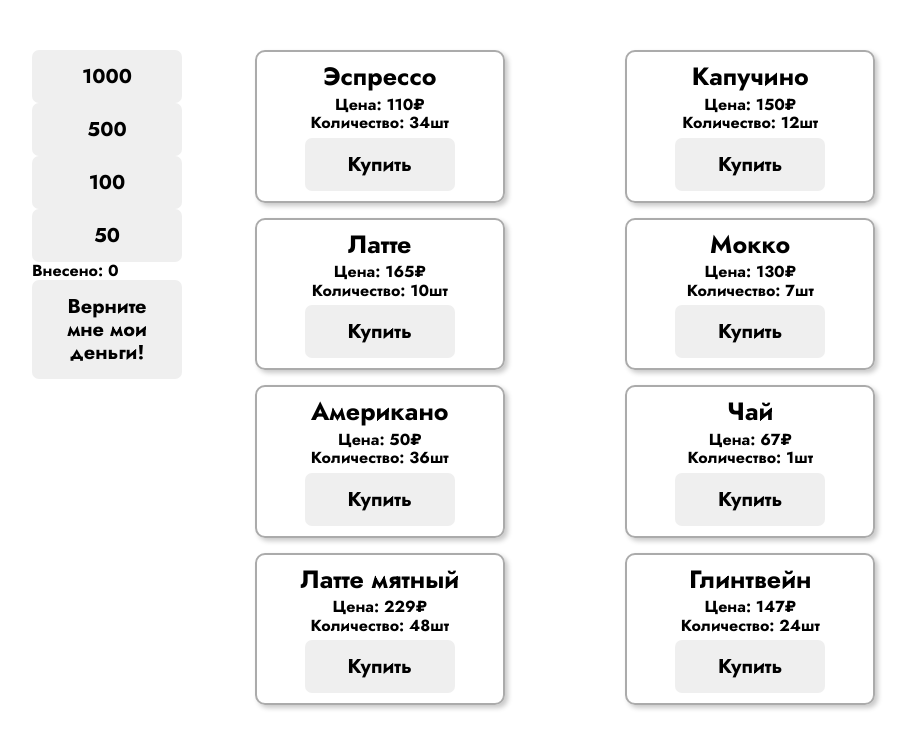
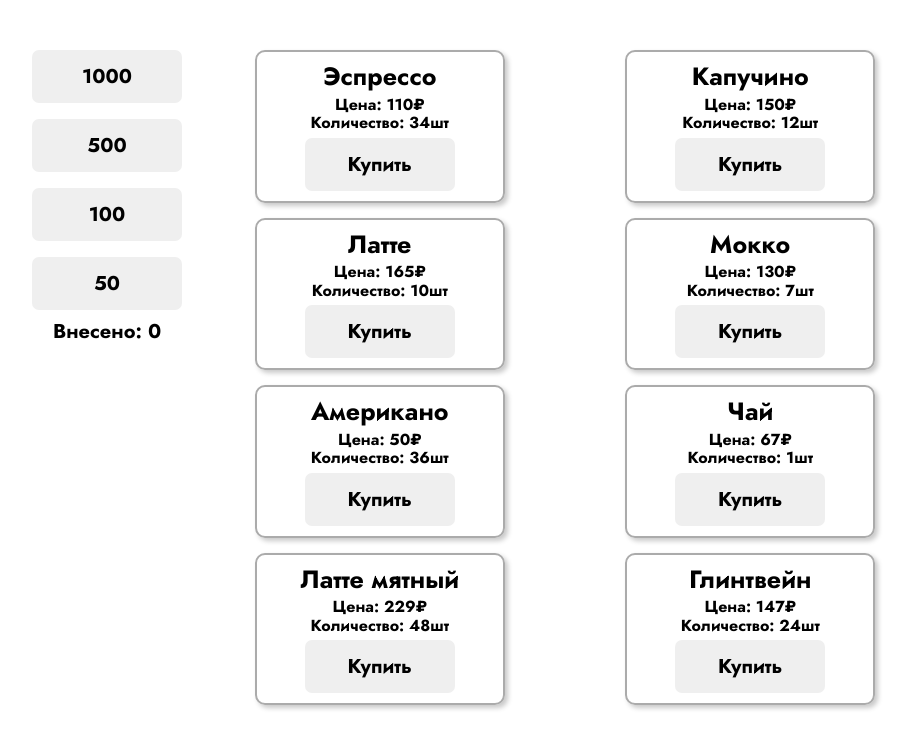
Before and after one commit to daria-bond/HollyWishes-FE, a React (Create React App) app: page / in a window 1280 px wide. Shown: the top 748 px of the page, without its empty margins (160-1071 px from the left). Built offline with nearby package versions, Linux system fonts and the light colour scheme.

Commit message:
add styles

```diff
--- a/src/modules/IssuanceOfChange/components/IssuanceOfChange/IssuanceOfChange.scss
+++ b/src/modules/IssuanceOfChange/components/IssuanceOfChange/IssuanceOfChange.scss
@@ -0,0 +1,5 @@
+.issuance-of-change-container {
+  display: flex;
+  justify-content: center;
+  margin-bottom: 15px;
+}
--- a/src/modules/IssuanceOfChange/components/IssuanceOfChange/IssuanceOfChange.tsx
+++ b/src/modules/IssuanceOfChange/components/IssuanceOfChange/IssuanceOfChange.tsx
@@ -12,6 +12,7 @@ import { decrementProductQuantity } from "../../../ProductsList/store/reducer";
 import { setBanknotes } from "../../../MoneyReceiver/store/banknotesReducer";
 import { IProduct } from "../../../../store/types/productTypes";
 import ModalBox from "../../../../ui/Modal/Modal";
+import "../IssuanceOfChange/IssuanceOfChange.scss";
 
 interface IBanknoteForChange {
   type: BanknoteEnum;
@@ -142,13 +143,15 @@ export const IssuanceOfChange: FC = () => {
   }, [banknotes, dispatch, getReturnBanknotes, products]);
 
   return (
-    <div>
+    <div className="issuance-of-change-container">
+      {moneyAmount != 0 && (
         <Button
           title={"Верните мне мои деньги!"}
           onClick={() => {
             returnMoney();
           }}
         />
+      )}
       <ModalBox
         onClose={handleClose}
         modalMessage={modalMessage}
--- a/src/modules/MoneyReceiver/components/ButtonsList/ButtonsList.scss
+++ b/src/modules/MoneyReceiver/components/ButtonsList/ButtonsList.scss
@@ -0,0 +1,6 @@
+.buttons-list-container {
+  height: 260px;
+  display: flex;
+  justify-content: space-between;
+  flex-direction: column;
+}
--- a/src/modules/MoneyReceiver/components/ButtonsList/ButtonsList.tsx
+++ b/src/modules/MoneyReceiver/components/ButtonsList/ButtonsList.tsx
@@ -4,6 +4,7 @@ import {
   banknoteDenominals,
   BanknoteEnum,
 } from "../../../../store/types/banknoteTypes";
+import "../ButtonsList/ButtonsList.scss";
 
 interface IButtonList {
   array: BanknoteEnum[];
@@ -12,7 +13,7 @@ interface IButtonList {
 
 const ButtonsList: FC<IButtonList> = ({ array, onClick }) => {
   return (
-    <div>
+    <div className="buttons-list-container">
       {array.map((element) => (
         <Button
           title={banknoteDenominals[element]}
--- a/src/modules/MoneyReceiver/components/MoneyReceiver/MoneyReceiver.scss
+++ b/src/modules/MoneyReceiver/components/MoneyReceiver/MoneyReceiver.scss
@@ -0,0 +1,12 @@
+.money-receiver-container {
+  display: flex;
+  flex-direction: column;
+  align-items: center;
+
+  &__amount {
+  font-size: 20px;
+    padding: 10px 0;
+
+
+  }
+}
--- a/src/modules/MoneyReceiver/components/MoneyReceiver/MoneyReceiver.tsx
+++ b/src/modules/MoneyReceiver/components/MoneyReceiver/MoneyReceiver.tsx
@@ -8,6 +8,7 @@ import {
 } from "../../../../store/types/banknoteTypes";
 import { addBanknote } from "../../store/banknotesReducer";
 import { addMoney } from "../../store/moneyReducer";
+import "../MoneyReceiver/MoneyReceiver.scss";
 
 export const MoneyReceiver: FC = () => {
   const dispatch = useAppDispatch();
@@ -22,9 +23,11 @@ export const MoneyReceiver: FC = () => {
   );
 
   return (
-    <div>
+    <div className="money-receiver-container">
       <ButtonsList array={BanknotesForReceiving} onClick={onClick} />
-      <h4>Внесено: {moneyAmount}</h4>
+      <div className="money-receiver-container__amount">
+        Внесено: {moneyAmount}
+      </div>
     </div>
   );
 };
--- a/src/modules/ProductsList/components/ProductsList/ProductsList.scss
+++ b/src/modules/ProductsList/components/ProductsList/ProductsList.scss
@@ -3,4 +3,5 @@
   flex-wrap: wrap;
   justify-content: space-around;
   gap: 15px;
+  padding-bottom: 15px;
 }
--- a/src/modules/ProductsList/components/ProductsList/ProductsList.tsx
+++ b/src/modules/ProductsList/components/ProductsList/ProductsList.tsx
@@ -20,7 +20,7 @@ export const ProductsList: FC = () => {
       if (moneyAmount >= price) {
         dispatch(removeMoney(price));
         dispatch(decrementProductQuantity(id));
-        setModalMessage(<div>Вы купили {name}</div>);
+        setModalMessage(<div>Вы купили {name} !</div>);
       } else {
         setModalMessage(<div>Денежек не хватает :(</div>);
       }
--- a/src/style/_normalizeReset.scss
+++ b/src/style/_normalizeReset.scss
@@ -7,6 +7,7 @@
 html {
   line-height: 1.15;
   font-size: 100%;
+  font-weight: bold;
 }
 
 body {
@@ -54,6 +55,14 @@ kbd,
 samp {
   font-family: monospace;
   font-size: 1em;
+}
+
+li {
+  list-style-type: none; /* Убираем маркеры */
+}
+
+ul {
+  padding-left: 0; /* Сдвигаем список влево */
 }
 
 small {
--- a/src/ui/Modal/Modal.scss
+++ b/src/ui/Modal/Modal.scss
@@ -0,0 +1,11 @@
+.modal-content-container {
+  background: white;
+  position: absolute;
+  top: 50%;
+  left: 50%;
+  transform: translate(-50%, -50%);
+  width: 200px;
+  border: 2px solid #ababab;
+  padding: 15px;
+  border-radius: 10px;
+}
--- a/src/ui/Modal/Modal.tsx
+++ b/src/ui/Modal/Modal.tsx
@@ -1,5 +1,6 @@
 import React, { FC } from "react";
 import { Modal } from "@mui/material";
+import "../Modal/Modal.scss";
 
 interface IProps {
   openModalBox: boolean;
@@ -10,19 +11,7 @@ interface IProps {
 const ModalBox: FC<IProps> = ({ openModalBox, onClose, modalMessage }) => {
   return (
     <Modal open={openModalBox} onClose={onClose}>
-      <div
-        style={{
-          background: "green",
-          position: "absolute",
-          top: "50%",
-          left: "50%",
-          transform: "translate(-50%, -50%)",
-          width: 400,
-          border: "2px solid #000",
-        }}
-      >
-        {modalMessage}
-      </div>
+      <div className="modal-content-container">{modalMessage}</div>
     </Modal>
   );
 };
```
Also changed, not shown: src/modules/MoneyReceiver/components/ButtonReceivingMoney/ButtonReceivingMoney.tsx (deleted, +0 -7 lines). Lines whose indentation alone changed are shown as unchanged.
